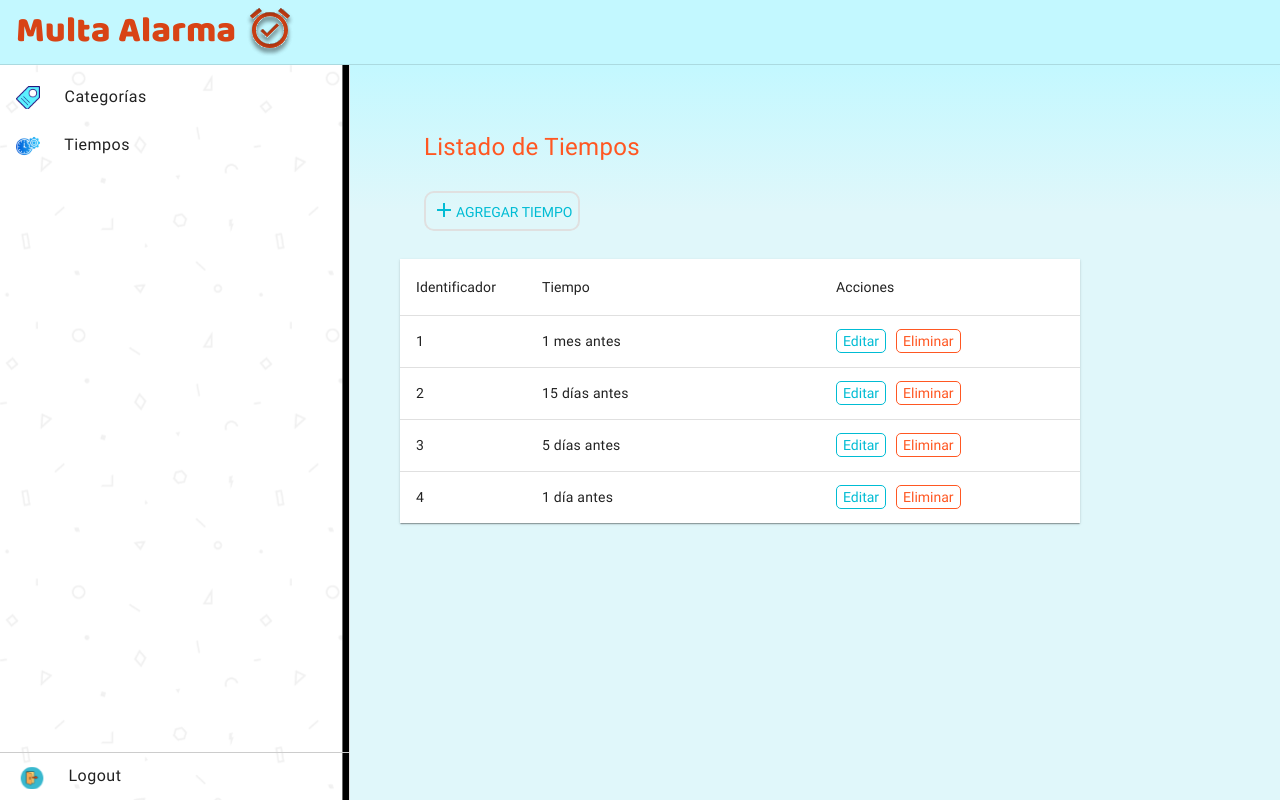
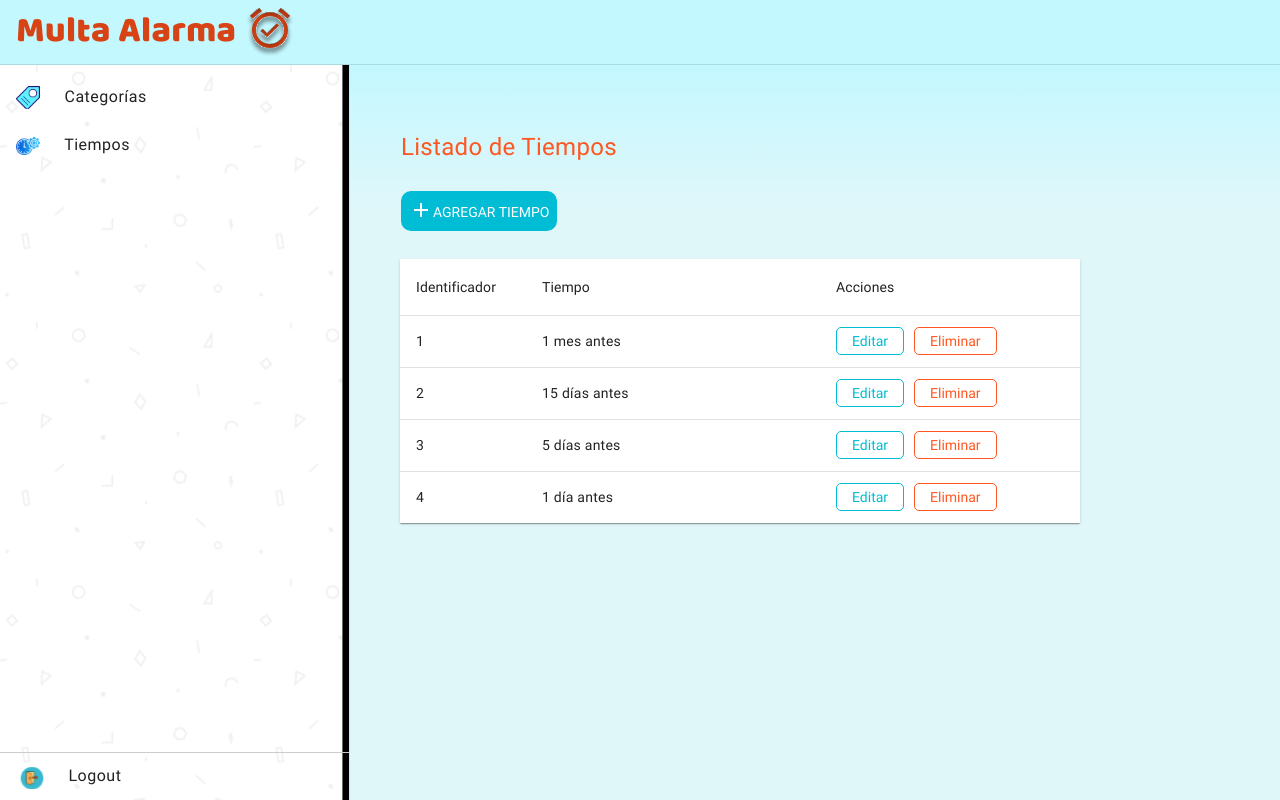
Before and after one commit to Miltonbel/multa-alarma-v1, an Angular app: page /time in a window 1280 px wide. Built offline with nearby package versions, Linux system fonts and the light colour scheme.

Commit message:
Update borders

```diff
--- a/src/app/time/time-add/time-add.component.scss
+++ b/src/app/time/time-add/time-add.component.scss
@@ -49,7 +49,8 @@
   background: none;
   border-color: $gray-88;
   border-style: solid;
-  border-radius: 4%;
+  padding: 3px 15px 3px 15px;
+  border-radius: 5px;
   color: $primary-color;
   border-color: $primary-color;
   border-width: 0.1em;
--- a/src/app/time/time-list/time-list.component.scss
+++ b/src/app/time/time-list/time-list.component.scss
@@ -51,12 +51,12 @@ button.mat-icon-button {
 #spanAgregarTiempo {
   font-size: 14px;
   text-transform: uppercase;
-  color: $primary-color;
+  color: #ffffff;
 }
 
 #btnAgregarTiempo {
-  background: none;
-  border-color: $gray-88;
+  background: $primary-color;
+  border-color: $primary-color;
   border-style: solid;
   border-radius: 10px;
   border-width: 0.1em;
@@ -64,6 +64,7 @@ button.mat-icon-button {
 
 .customToolBar {
   padding-bottom: 16px;
+  margin-left: -23px;
 }
 
 .custom-btn {
@@ -71,6 +72,7 @@ button.mat-icon-button {
   background: none;
   border-color: $gray-88;
   border-style: solid;
+  padding: 3px 15px 3px 15px;
   border-radius: 5px;
   color: $primary-color;
   border-color: $primary-color;
@@ -81,6 +83,7 @@ button.mat-icon-button {
   font-size: 14px;
   background: none;
   border-color: $gray-88;
+  padding: 3px 15px 3px 15px;
   border-style: solid;
   border-radius: 5px;
   color: $background-color-letter-type-2;
@@ -130,7 +133,7 @@ button.mat-icon-button {
 
 #iconAdd {
   vertical-align: text-bottom;
-  color: $primary-color;
+  color: #ffffff;
 }
 
 
@@ -163,13 +166,13 @@ button.mat-icon-button {
   background-color: $primary-color;
 }
 
+.custom-btn-orange:hover {
+  color: $background-color-white;
+  background-color: $background-color-letter-type-2;
+}
+
 #btnAgregarTiempo:hover,
-#btnAgregarTiempo:hover mat-icon {
-  color: $background-color-white;
-  background-color: $primary-color;
-
-  #spanAgregarTiempo {
-    color: $background-color-white;
-    background-color: $primary-color;
-  }
+#btnAgregarTiempo:hover {
+  color: #00ACC1;
+  background-color: #00ACC1;
 }
```
